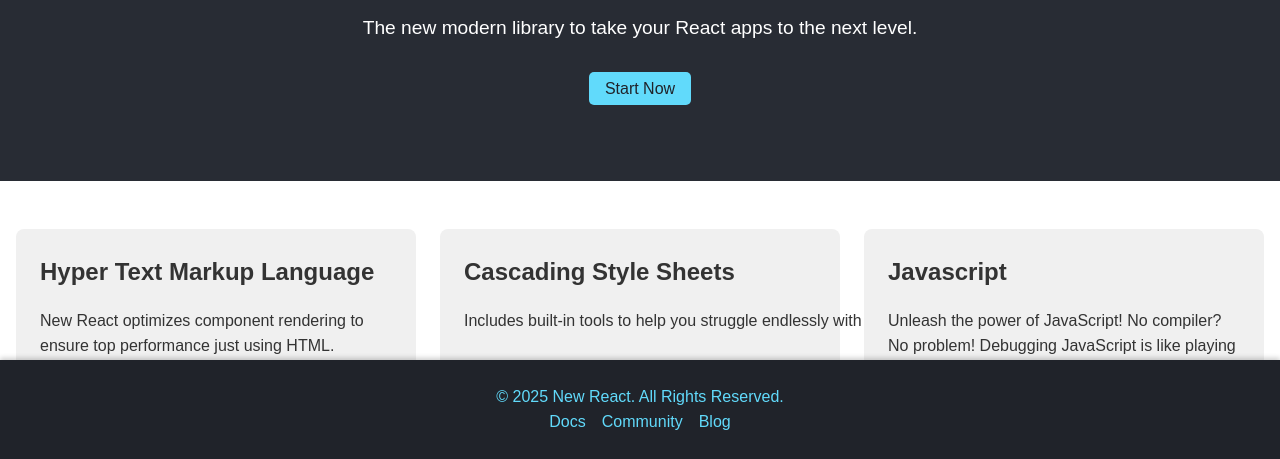
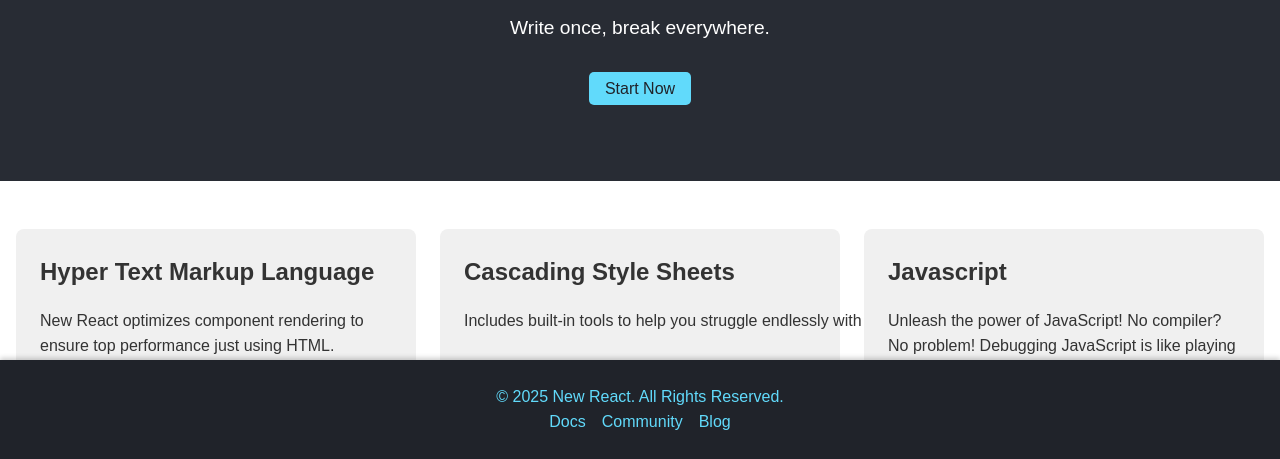
Before and after one commit to emanuel-braz/newreact, a plain HTML site: page docs/index.html in a window 1280 px wide. Shown: the part 341-800 px from the top of the page. Drawn offline with Linux system fonts and the light colour scheme.

Commit message:
Update index.html

```diff
--- a/docs/index.html
+++ b/docs/index.html
@@ -40,7 +40,7 @@
         <section class="hero">
             <img src="images/logo.png" width="100px" height="100px" alt="New React library Logo">
             <h1>Build faster with <span>New React</span> library</h1>
-            <p>The new modern library to take your React apps to the next level.</p>
+            <p>Write once, break everywhere.</p>
             <a href="" class="btn-primary">Start Now</a>
         </section>
         <section id="features" class="features">
```
